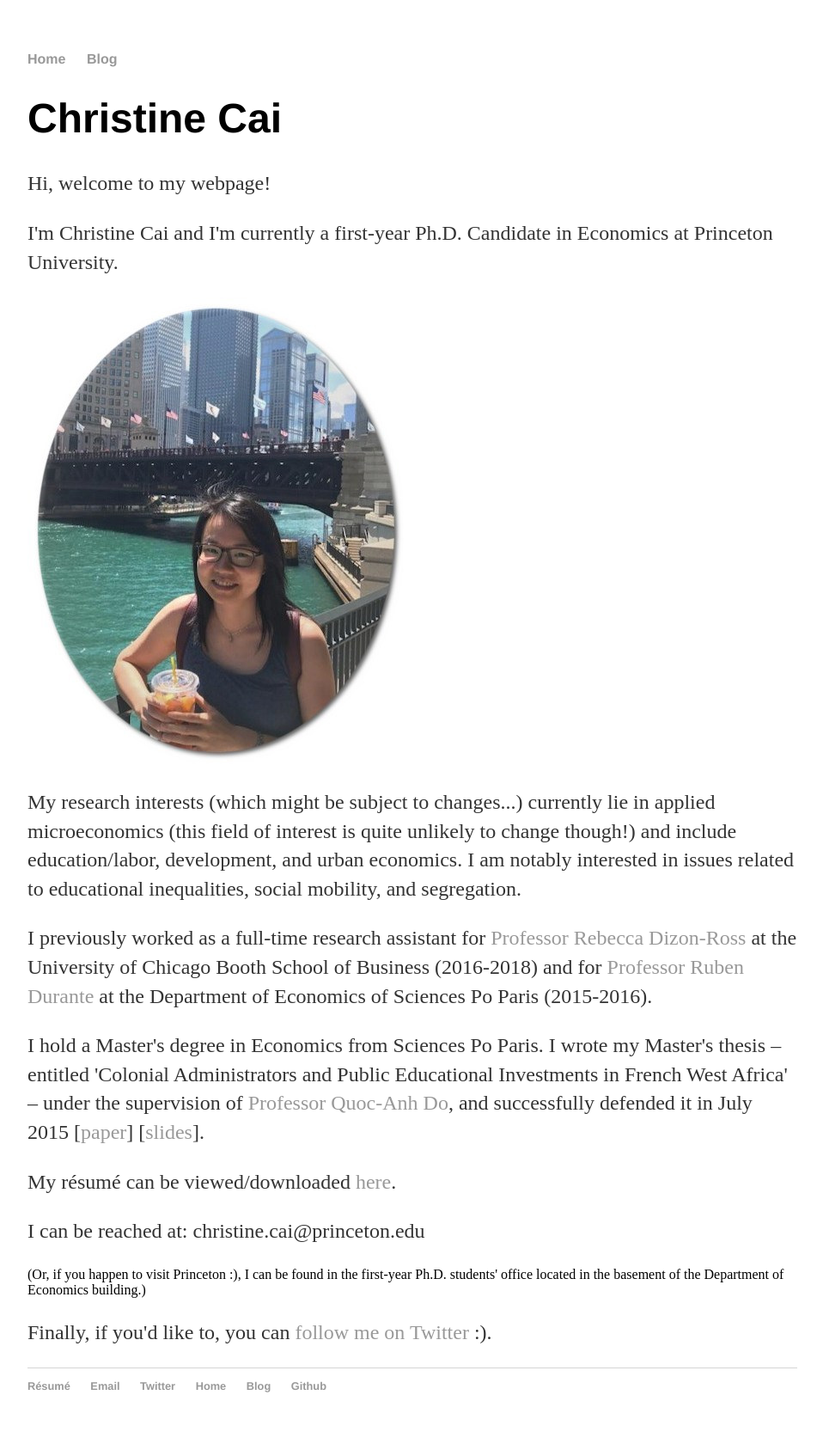
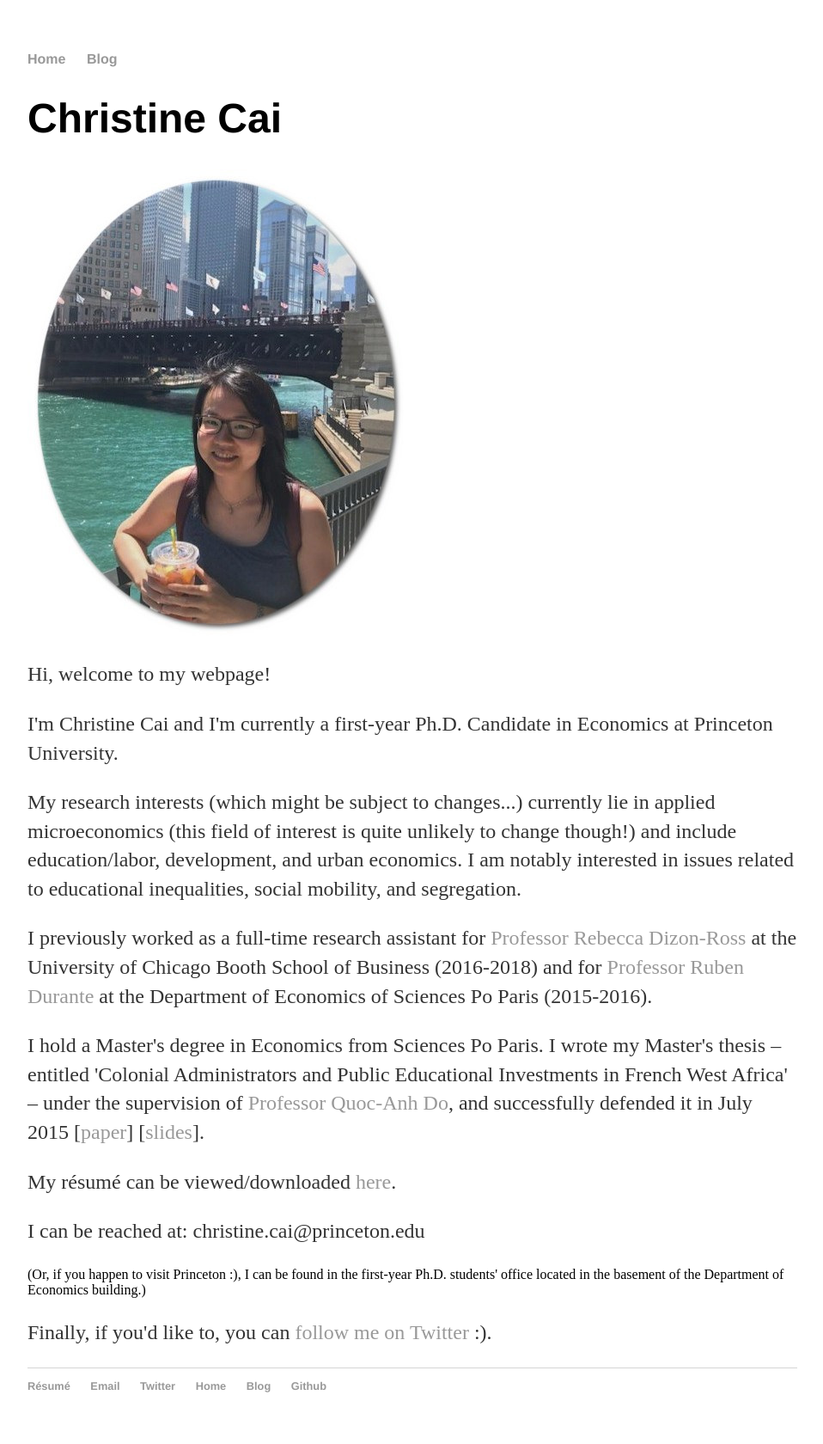
Before and after one commit to christinecai/christinecai.github.io, a Jekyll site: the page built from index.html, in a window 1280 px wide. Shown: the whole page at 86% size, without its empty margins (160-1118 px from the left). Built offline with Jekyll 4.4.1, drawn with Linux system fonts in a browser that asks for light colours.

Commit message:
Update index.html

```diff
--- a/index.html
+++ b/index.html
@@ -9,12 +9,14 @@ title: Christine Cai
 
 		<p class="lead"><h1>Christine Cai</h1></p>
 
-		<p>Hi, welcome to my webpage!</p>
+		<div class="col-sm-4">
 
-		<p>I'm Christine Cai and I'm currently a first-year Ph.D. Candidate in Economics at Princeton University.</p>
+			<img  class="img-circle avatar" alt="Christine Cai" src="pix/pic_website.jpg">
 
-		<div class="col-sm-4">
-		<img  class="img-circle avatar" alt="Christine Cai" src="pix/pic_website.jpg">
+			<p>Hi, welcome to my webpage!</p>
+
+			<p>I'm Christine Cai and I'm currently a first-year Ph.D. Candidate in Economics at Princeton University.</p>
+
 		</div>
 
 		<p>My research interests (which might be subject to changes...) currently lie in applied microeconomics (this field of interest is quite unlikely to change though!)
```
